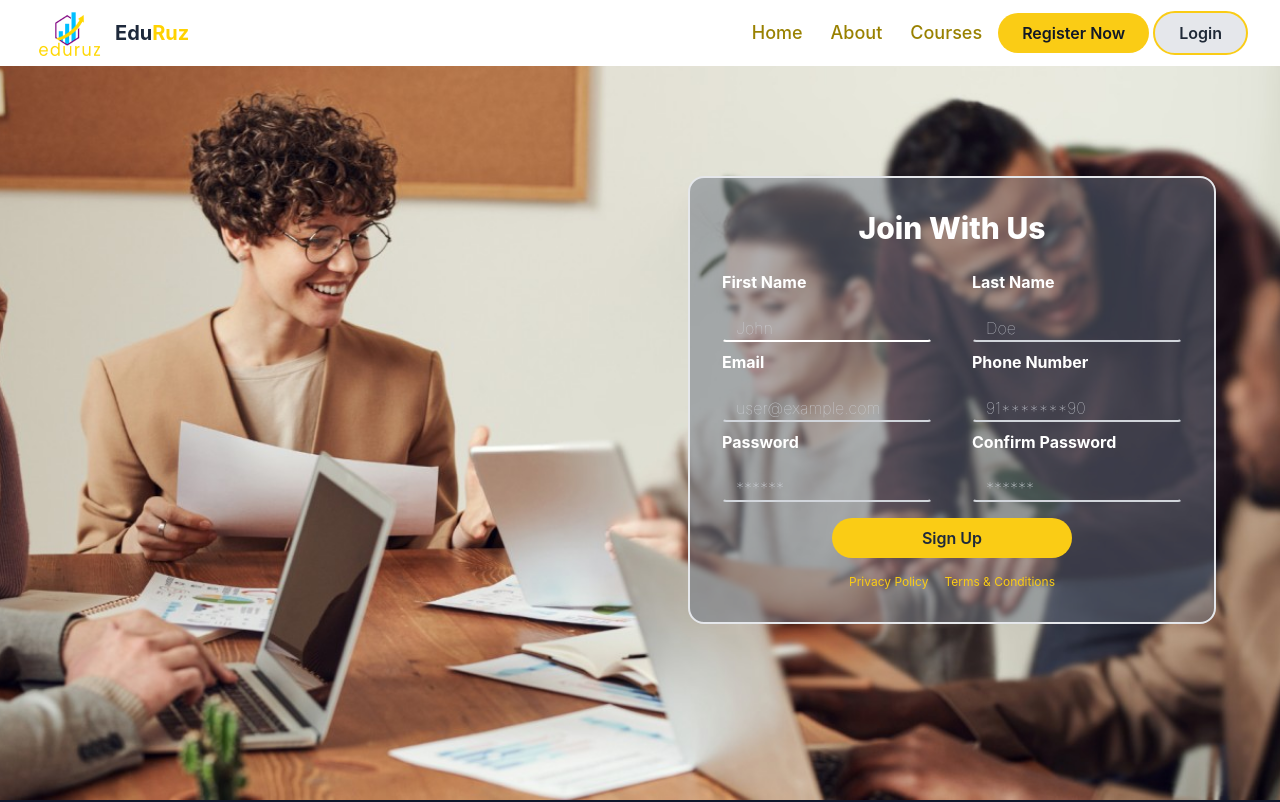
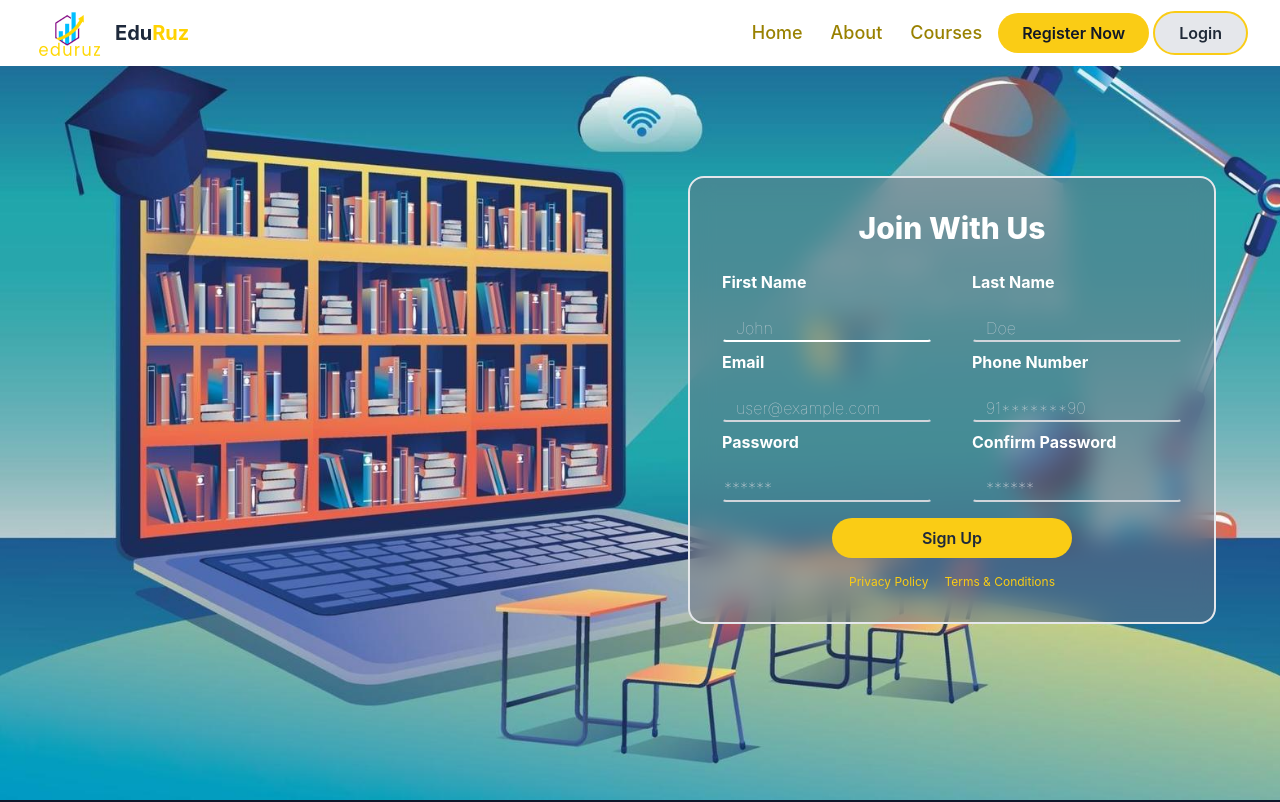
Before and after one commit to kochi0903/EduCation-Webiste, a React (Vite) app: page /register in a window 1280 px wide. Shown: the top 802 px of the page. Built offline with nearby package versions, Linux system fonts and the light colour scheme.

Commit message:
Added toaster to show all messages to the user

```diff
--- a/package.json
+++ b/package.json
@@ -14,6 +14,7 @@
     "framer-motion": "^10.18.0",
     "react": "^18.2.0",
     "react-dom": "^18.2.0",
+    "react-hot-toast": "^2.5.2",
     "react-icons": "^5.5.0",
     "react-router-dom": "^7.6.0"
   },
--- a/src/App.jsx
+++ b/src/App.jsx
@@ -1,6 +1,8 @@
-import { useState } from "react";
+import { Route, Routes } from "react-router-dom";
+import { Toaster } from "react-hot-toast";
+
+
 import Home from "./pages/Home";
-import { Route, Routes } from "react-router-dom";
 import Layout from "./components/layout/Layout";
 import About from "./pages/About";
 import NotFound from "./pages/NotFound";
@@ -11,11 +13,54 @@ import Register from "./pages/Register";
 import LoginForm from "./pages/Login";
 
 
-
-
 export default function App() {
   return (
+    <>
+      <Toaster
+        position="top-center"
+        reverseOrder={false}
+        gutter={8}
+        containerClassName=""
+        containerStyle={{
+          zIndex: 9999 // Ensures the toast appears on top of other elements
+        }}
+        toastOptions={{
+          // Default options for all toasts
+          className: '',
+          duration: 3000,
+          style: {
+            background: '#363636',
+            color: '#fff',
+          },
+          // Options for success toasts
+          success: {
+            duration: 3000,
+            theme: {
+              primary: 'green',
+              secondary: 'black',
+            },
+            style: {
+              background: '#28a745', // Green background for success
+              color: '#fff',
+            },
+          },
+          // Options for error toasts
+          error: {
+            duration: 4000,
+            theme: {
+              primary: 'red',
+              secondary: 'black',
+            },
+            style: {
+              background: '#ff6b6b', // Red background for error
+              color: '#fff',
+            },
+          },
+        }}
+      />
+
       <Routes>
+        {/* Your existing routes */}
         <Route path="/" element={<Layout />}>
           <Route index element={<Home />} />
           <Route path="about" element={<About />} />
@@ -23,11 +68,10 @@ export default function App() {
           <Route path="courses/:id" element={<CourseDetails />} />
           <Route path="register" element={<Register/>} />
           <Route path="consultancy" element={<Consultancy/>} />
+          <Route path="login" element={<LoginForm />} /> {/* Ensure login path is correct */}
           <Route path="*" element={<NotFound />} />
-        <Route path="login" element={<LoginForm />} />
         </Route>
-
-
       </Routes>
+    </>
   );
 }
--- a/src/pages/Login.jsx
+++ b/src/pages/Login.jsx
@@ -1,19 +1,19 @@
 import axios from 'axios';
 import React, { useEffect, useState } from 'react'
-import {  useNavigate } from 'react-router-dom';
+import { useNavigate } from 'react-router-dom';
+import toast from 'react-hot-toast';
 
 const LoginForm = () => {
     const [email, setEmail] = useState('');
     const [password, setPassword] = useState('');
-    const [errors, setErrors]= useState({}); // Changed to object for multiple errors
-    const [message, setMessage]=useState('');
+    const [errors, setErrors]= useState({});
     const [loading,setLoading] = useState(false);
 
     const navigate = useNavigate();
 
     const BASE_URL = 'http://localhost:3000/api';
 
-    // State to control the fade-in animation
+
     const [showForm, setShowForm] = useState(false);
 
     // Define the inline styles for the background image as a JavaScript object
@@ -41,7 +41,6 @@ const LoginForm = () => {
     const handleSubmit = async (e) =>{
         e.preventDefault();
         const newErrors= {};
-        setMessage('');
         setLoading(true);
 
         if(!email.trim()){
@@ -68,7 +67,7 @@ const LoginForm = () => {
                 });
 
                 console.log("Login Succesful: ",response.data);
-                setMessage(response.data.message|| "Login Successful!");
+                toast.success(response.data.message || "Login Successful!");
 
                 setEmail('');
                 setPassword('');
@@ -76,20 +75,21 @@ const LoginForm = () => {
 
                 setTimeout(()=>{
                     navigate('/'); //mainpage route when ready
-                },2000);
+                },500);
 
             } catch (error) {
                 console.error("Login Error: ",error);
+                let errorMessage = "An unexpected error occured during login.";
                 if(error.response && error.response.data && error.response.data.message){
-                    setMessage(`Error : ${error.response.data.message}`);
-                }else{
-                    setMessage("An unexpected error occured during login.");
+                    errorMessage = `Error : ${error.response.data.message}`;
                 }
+                toast.error(errorMessage);
             } finally{
                 setLoading(false);
             }
         }else{
             setLoading(false);
+            toast.error("Please correct the form errors.");
         }
     };
 
@@ -122,12 +122,6 @@ const LoginForm = () => {
                     {/* Changed title to match reference image and increased font size/weight */}
                     <h2 className="text-3xl md:text-3xl font-bold text-gray-900 mb-8 text-center drop-shadow-lg">Login To Continue</h2>
 
-                    {/* General Message */}
-                    {message && (
-                        <p className={`text-center font-semibold ${message.startsWith('Error')? 'text-red-700' : 'text-green-600'} text-sm mb-4`}>
-                        {message}
-                        </p>
-                    )}
 
                     <form onSubmit={handleSubmit}>
                         <div className="mb-6">
@@ -175,4 +169,4 @@ const LoginForm = () => {
     )
 }
 
-export default LoginForm
+export default LoginForm;
--- a/src/pages/Register.jsx
+++ b/src/pages/Register.jsx
@@ -2,6 +2,7 @@ import axios from 'axios';
 import React, { useState } from 'react'
 import { useNavigate } from 'react-router-dom';
 import OtpVerificationModal from '../components/modals/OtpVerificationModal';
+import toast from 'react-hot-toast';
 
 const Register = () => {
     const [firstName, setFirstName] = useState('');
@@ -11,7 +12,6 @@ const Register = () => {
     const [password, setPassword] = useState('');
     const [errors, setErrors] = useState({});
     const [confirmPassword, setConfirmPassword] = useState('');
-    const [message, setMessage] = useState('');
     const [showOtpModal, setShowOtpModal]= useState(false);
     const [otpEmail, setOtpEmail] = useState('');
     const [loading,setLoading] = useState(false)
@@ -23,7 +23,6 @@ const Register = () => {
     const handleSubmit =async (e) => {
         e.preventDefault();
         const newErrors = {};
-        setMessage('');
         setLoading(true);
 
         if (!firstName.trim()) {
@@ -37,7 +36,7 @@ const Register = () => {
         if (!email.trim()) {
             newErrors.email = 'Email is required.';
         } else if (!/\S+@\S+\.\S+/.test(email)) {
-            newErrors.email = 'Email address is invalid.';
+            newErrors.email = 'Email address is not correct.';
         }
 
         if (!phoneNumber.trim()) {
@@ -63,7 +62,6 @@ const Register = () => {
         setErrors(newErrors);
 
         if (Object.keys(newErrors).length === 0) {
-
             try {
                 const response= await axios.post(`${BASE_URL}/users/register`,{
                     firstName,
@@ -74,9 +72,10 @@ const Register = () => {
                     confirmPassword
                 });
 
-                 //Show in console
-                console.log("Registration Succesful:", response.data)//check
-                setMessage(response.data.message || "Registration successful ! Check your email for OTP.");
+                // Show success toast ONLY after successful API response
+                toast.success(response.data.message || "Successfully Registered! Check your email for OTP.");
+
+                console.log("Registration Succesful:", response.data);
 
                 setOtpEmail(email);
                 setShowOtpModal(true);
@@ -87,55 +86,53 @@ const Register = () => {
                 setPhoneNumber('');
                 setPassword('');
                 setConfirmPassword('');
+                setErrors({});
 
             } catch (error) {
-                if(error.message && error.response.data && error.response.data.message){
-                    setMessage(`Error: ${error.response.data.message}`)
-                }else{
-                    setMessage("An unexpected error occured during registration.");
+                console.error("Registration Error:", error);
+                let errorMessage = "An unexpected error occurred during registration.";
+                if(error.response && error.response.data && error.response.data.message){
+                    errorMessage = `Error: ${error.response.data.message}`;
                 }
+                toast.error(errorMessage);
             } finally{
                 setLoading(false);
             }
 
         }else{
+            // If frontend validation fails, also stop loading and do not show success toast
             setLoading(false);
+            toast.error("Please correct the form errors.");
         }
     };
 
     const handleOtpVerified= ()=>{
         setShowOtpModal(false);
-        setMessage('Email successfully verified! Redirecting to main page...');
+        toast.success("Email verified successfully! You are now logged in.");
         navigate('/'); //the main page route to be placed when ready
     }
 
     const handleCloseOtpModal= ()=>{
         setShowOtpModal(false);
-        setMessage('');
     };
 
 
     return (
         <>
-            <div className="registerContainer min-h-screen flex justify-center items-center p-4 bg-[url('src/assets/bg.jpg')] bg-cover bg-no-repeat bg-center">
+            <div className="registerContainer min-h-screen flex justify-center items-center p-4 bg-[url('src/assets/register.jpg')] bg-cover bg-no-repeat bg-center">
                 {/* Left side - hidden on mobile */}
                 <div className="hidden lg:flex lg:w-1/2 lg:h-[35rem] justify-center items-center">
                     {/* You can add content here if needed */}
                 </div>
 
                 {/* Right side - Registration form */}
-                <div className="w-full max-w-2xl lg:w-[33rem] bg-gray-500 bg-opacity-50 border-2 border-gray-200 rounded-2xl p-4 sm:p-6 lg:p-8">
+                {/* Added backdrop-blur-md for blurred background effect */}
+                <div className="w-full max-w-2xl lg:w-[33rem] bg-gray-500 bg-opacity-50 backdrop-blur-md border-2 border-gray-200 rounded-2xl p-4 sm:p-6 lg:p-8">
                     <div className="text-center">
                         <h1 className="text-2xl sm:text-3xl font-extrabold text-white mb-4 sm:mb-6">Join With Us</h1>
                     </div>
 
                     <form onSubmit={handleSubmit} className='space-y-2'>
-                        {/* General Message Display*/}
-                        {message && (
-                            <p className={`text-center font-semibold ${message.startsWith('Error') ? 'text-red-400': 'text-green-400'} text-sm mb-2`}>
-                                {message}
-                            </p>
-                        )}
 
                         {/* Name Fields Row */}
                         <div className="grid grid-cols-1 sm:grid-cols-2 gap-4 sm:gap-10">
@@ -229,7 +226,7 @@ const Register = () => {
                                 <input
                                     type="password"
                                     placeholder='******'
-                                    className={`w-full mt-3 rounded-sm pl-3 font-thin bg-transparent text-white placeholder-gray-300 focus:outline-none transition-shadow duration-200
+                                    className={`w-full mt-3 rounded-sm font-thin bg-transparent text-white placeholder-gray-300 focus:outline-none transition-shadow duration-200
                     ${errors.password
                                         ? 'border-b-2 border-b-red-500 border-transparent'
                                         : 'border-2 border-transparent border-b-gray-300 hover:shadow-lg hover:border-b-white focus:border-b-yellow-300'
@@ -284,7 +281,7 @@ const Register = () => {
                 </div>
             </div>
 
-            {/* {OTP Verification} */}
+            {/* OTP Verification Modal */}
             {showOtpModal && (
                 <OtpVerificationModal
                     email= {otpEmail}
@@ -296,4 +293,4 @@ const Register = () => {
     )
 }
 
-export default Register
+export default Register;
```
Also changed, not shown: src/assets/register.jpg (added), 1 other file (tests, documents, lock files or other folders). Lines whose indentation alone changed are shown as unchanged.
